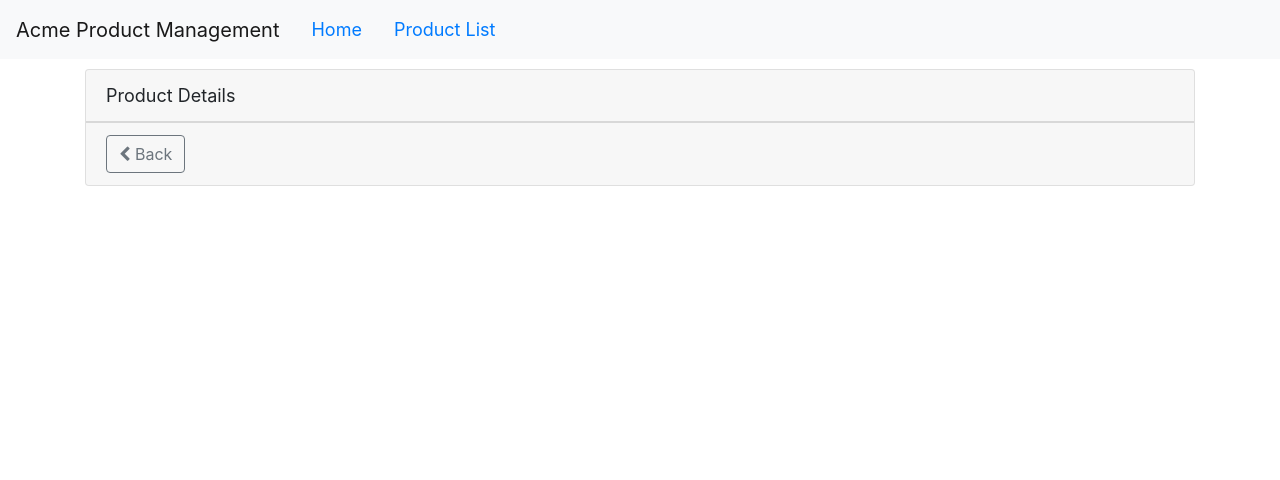
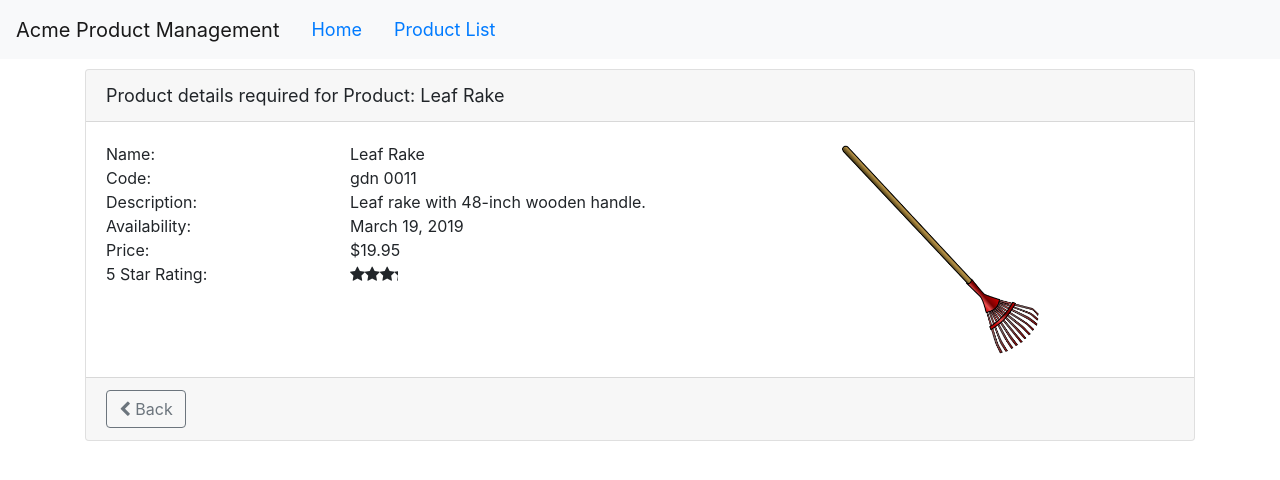
Before and after one commit to Developerkushagra/AngularGettingStarted, an Angular app in the folder APM-Start/: page /products/1 in a window 1280 px wide. Shown: the top 480 px of the page. Built offline with nearby package versions, Linux system fonts and the light colour scheme.

Commit message:
adding the product details

```diff
--- a/APM-Start/src/app/Products/Product-list.component.html
+++ b/APM-Start/src/app/Products/Product-list.component.html
@@ -43,7 +43,8 @@
               />
             </td>
             <td>
-              <a [routerLink]="['/products',product.productId]">
+              <a [routerLink]="['/products',product.productId]"
+              >
                 {{ product.productName }}
               </a>
             </td>
--- a/APM-Start/src/app/Products/Product-list.component.ts
+++ b/APM-Start/src/app/Products/Product-list.component.ts
@@ -46,12 +46,11 @@
 
   ngOnInit(): void {
     this.productService.getProduct().subscribe({
-      next: products => {
+      next: (products: IProduct[]) => {
         this.products = products;
         this.filteredProducts = this.products;
       },
       error: err => this.errorMessage = err
     });
-
   }
 }
--- a/APM-Start/src/app/Products/Product.service.ts
+++ b/APM-Start/src/app/Products/Product.service.ts
@@ -2,7 +2,7 @@
 import {IProduct} from './product';
 import {HttpClient, HttpErrorResponse} from '@angular/common/http';
 import { Observable, throwError } from 'rxjs';
-import {tap, catchError} from 'rxjs/operators';
+import {tap, catchError, map} from 'rxjs/operators';
 
 @Injectable({
     providedIn: 'root'
@@ -22,6 +22,12 @@
           );
       }
 
+      getproduct(id: number): Observable<IProduct> {
+        return this.getProduct()
+          .pipe(
+            map((products: IProduct[]) => products.find(p => p.productId === id))
+          );
+      }
     // tslint:disable-next-line: typedef
     private handleError(err: HttpErrorResponse){
     let errorMessage = '';
--- a/APM-Start/src/app/Products/product-detail.component.html
+++ b/APM-Start/src/app/Products/product-detail.component.html
@@ -1,12 +1,56 @@
-<div class='card'>
+<div class='card'
+     *ngIf='product'>
   <div class='card-header'>
-    {{pageTitle}}
+    {{pageTitle + product.productName}}
   </div>
-  <div class="card-footer">
-      <button class="btn btn-outline-secondary"
-      (click)='onBack()'
-      style="widows: 80px">
-      <i class="fa fa-chevron-left"></i> Back
+
+  <div class='card-body'>
+    <div class='row'>
+      <div class='col-md-8'>
+        <div class='row'>
+          <div class='col-md-4'>Name:</div>
+          <div class='col-md-8'>{{product.productName}}</div>
+        </div>
+        <div class='row'>
+          <div class='col-md-4'>Code:</div>
+          <div class='col-md-8'>{{product.productCode | lowercase | convertToSpaces: '-'}}</div>
+        </div>
+        <div class='row'>
+          <div class='col-md-4'>Description:</div>
+          <div class='col-md-8'>{{product.description}}</div>
+        </div>
+        <div class='row'>
+          <div class='col-md-4'>Availability:</div>
+          <div class='col-md-8'>{{product.releaseDate}}</div>
+        </div>
+        <div class='row'>
+          <div class='col-md-4'>Price:</div>
+          <div class='col-md-8'>{{product.price|currency:'USD':'symbol'}}</div>
+        </div>
+        <div class='row'>
+          <div class='col-md-4'>5 Star Rating:</div>
+          <div class='col-md-8'>
+            <pm-star [rating]='product.starRating'>
+            </pm-star>
+          </div>
+        </div>
+      </div>
+
+      <div class='col-md-4'>
+        <img class='center-block img-responsive'
+             [style.width.px]='200'
+             [style.margin.px]='2'
+             [src]='product.imageUrl'
+             [title]='product.productName'>
+      </div>
+    </div>
+  </div>
+
+  <div class='card-footer'>
+    <button class='btn btn-outline-secondary'
+            (click)='onBack()'
+            style='width:80px'>
+      <i class='fa fa-chevron-left'></i> Back
     </button>
   </div>
 </div>
--- a/APM-Start/src/app/Products/product-detail.component.ts
+++ b/APM-Start/src/app/Products/product-detail.component.ts
@@ -8,11 +8,12 @@
   styleUrls: ['./product-detail.component.css']
 })
 export class ProductDetailComponent implements OnInit {
-  pageTitle = 'Product Details';
-  product: IProduct[];
+  pageTitle = 'Product details required for Product: ';
+  product: IProduct;
   errorMessage: string;
   constructor(private route: ActivatedRoute,
-              private router: Router) { }
+              private router: Router,
+              private productService: ProductService) { }
 
   ngOnInit(): void {
     const param = this.route.snapshot.paramMap.get('id');
@@ -26,7 +27,10 @@
     this.router.navigate(['/products']);
   }
   getProduct(id: number): void {
-    console.log(id);
+    this.productService.getproduct(id).subscribe({
+      next: product => this.product = product,
+      error: err => this.errorMessage = err
+    });
   }
 
 }
```
